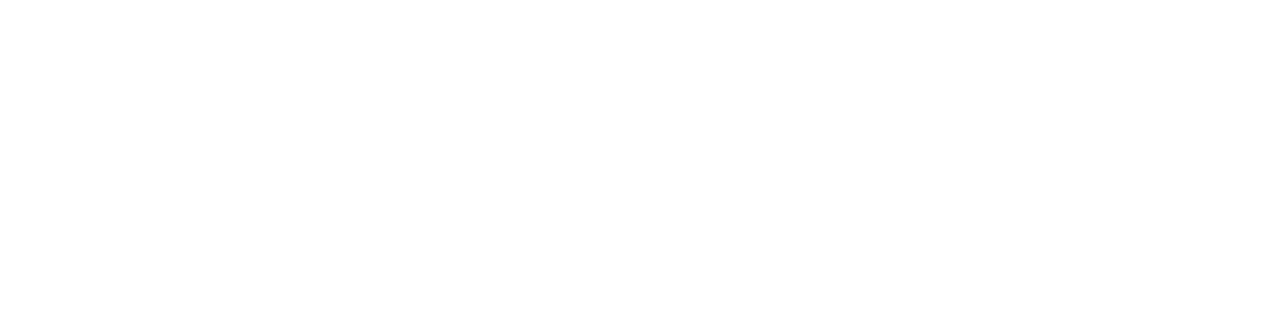
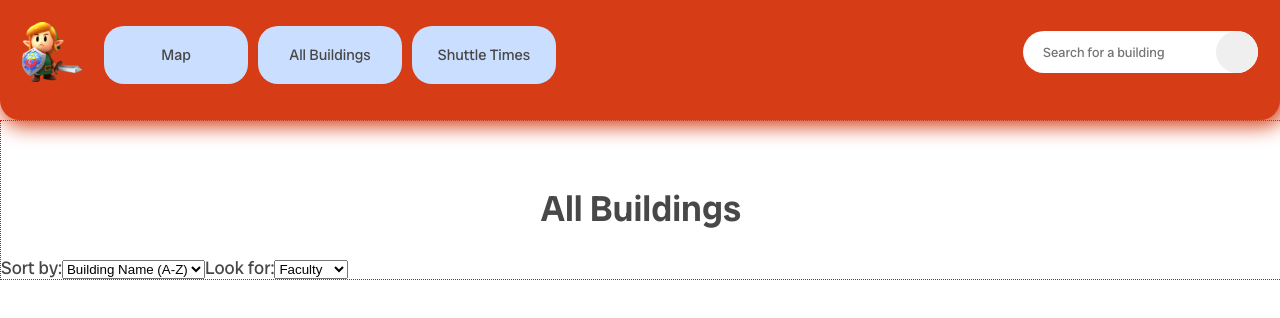
Before and after one commit to jasmine-chiu/StudySpotsInSyd, a React (Vite) app: page /buildings in a window 1280 px wide. Before the commit this address had no page. Shown: the top 318 px of the page. Built offline with nearby package versions, Linux system fonts and the light colour scheme; the HTML template or start-up script is replaced by a standard one.

Commit message:
feat: added more html for Buildings, scaffolding more site features

```diff
--- /dev/null
+++ b/src/Buildings.jsx
@@ -0,0 +1,35 @@
+import Header from "./Header"
+
+const Buildings = () => {
+    return (
+      <>
+        <Header />
+        <div className="page">
+          <div className="page-title">
+            <h1>
+              All Buildings
+            </h1>
+          </div>
+          <div className="filter">
+            {/* can i store recently searched??? */}
+            <label>Sort by:</label>
+            <select>
+              <option value="ascending">Building Name (A-Z)</option>
+              <option value="descending">Building Name (Z-A)</option>
+              <option value="open">Open Now</option>
+            </select>
+
+            <label>Look for:</label>
+            <select>
+              <option>Faculty</option>
+              <option>Facilities</option>
+              <option>???</option>
+            </select>
+          </div>
+        </div>
+
+      </>
+  )
+}
+
+export default Buildings;
--- a/src/Header.jsx
+++ b/src/Header.jsx
@@ -3,15 +3,15 @@
 import placeholder from "./assets/placeholder.png"
 
 const Header = () => {
-    const navigate = useNavigate();
+    // const navigate = useNavigate();
     return (
         <>
             <header className="nav">
                 <div className="nav-bar">
                     <div className="nav-left">
                         <a href="/"><img id="logo" src={placeholder}/></a>
-                        <Link className="nav-btn" to="/">Info</Link>
                         <Link className="nav-btn" to="/map">Map</Link>
+                        <Link className="nav-btn" to="/buildings">All Buildings</Link>
                         <Link className="nav-btn" to="/shuttle">Shuttle Times</Link>
                     </div>
                     <div className="nav-search">
--- a/src/Map.jsx
+++ b/src/Map.jsx
@@ -5,7 +5,16 @@
 		<>
 			<Header />
 			<div className="page">
+				<div className="page-title">
+					<h1>UNSW Buildings Map</h1>
+				</div>
+				<div className="map-toggle">
+					<button className="map-toggle-btn">Kensington Campus</button>
+					<button className="map-toggle-btn">Paddington Campus</button>
+				</div>
+				<div className="map-model">
 					insert map
+				</div>
 			</div>
 		</>
 	)
--- a/src/Pages.jsx
+++ b/src/Pages.jsx
@@ -10,6 +10,7 @@
 
 import Dash from "./Dash"
 import Map from "./Map"
+import Buildings from "./Buildings"
 import Shuttle from "./Shuttle"
 // import Header from "./Header"
 
@@ -20,6 +21,7 @@
         <>
             <Routes>
                 <Route path="/" element={<Dash />} />
+                <Route path="/buildings" element={<Buildings />} />
                 <Route path="/map" element={<Map />} />
                 <Route path="/shuttle" element={<Shuttle />} />
             </Routes>
--- a/src/Shuttle.jsx
+++ b/src/Shuttle.jsx
@@ -6,12 +6,18 @@
         <>
             <Header />
             <div className="page">
-                <div>
-                    Next available shuttle:
+                <div className="page-title">
+                    <h1>
+                        Shuttle Bus Times
+                    </h1>
                 </div>
                 <div>
                     <div className="next-shuttle-container">
+                        <h3>
+                            Next Shuttle Bus:
+                        </h3>
                         <p className="shuttle-direction">
+                            {/* should it be main/a&d or paddington/kensington */}
                             To Arts & Design Campus (from Main Campus):
                         </p>
                         <p className="shuttle-time">{}</p>
@@ -22,6 +28,11 @@
                         </p>
                         <p className="shuttle-time">{}</p>
                     </div>
+                    <div className="timetable-container">
+                        <div className="subtitle">
+                            <h3>Shuttle Timetable</h3>
+                        </div>
+                    </div>
                 </div>
             </div>
         </>
```
Lines whose indentation alone changed are shown as unchanged.
